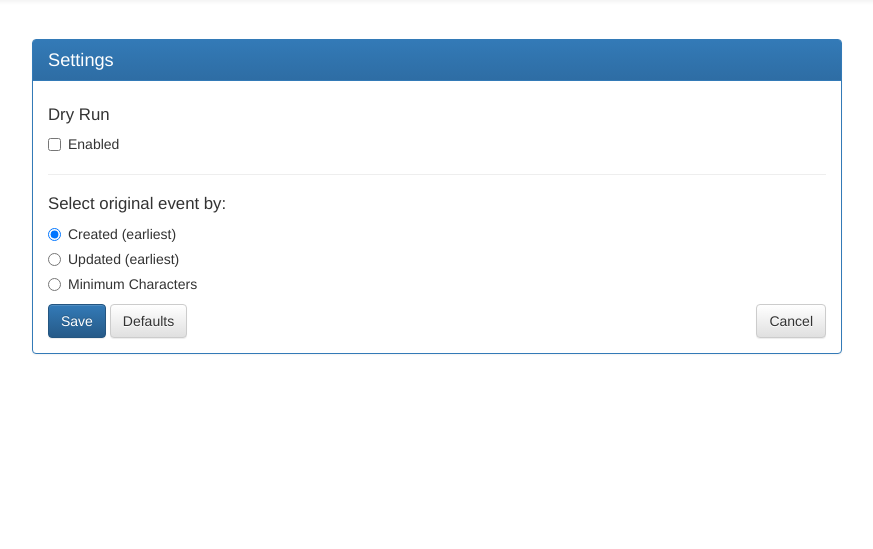
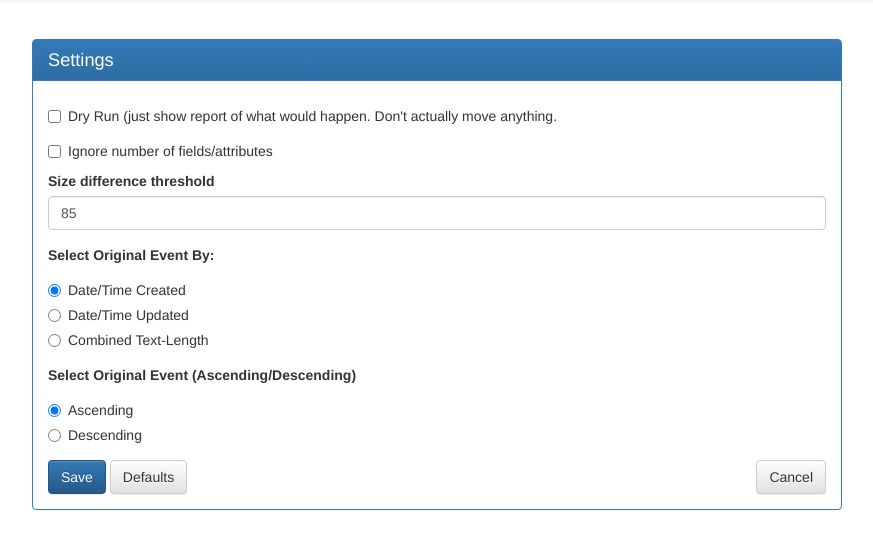
Before and after one commit to izilly/gcal_dedup, a Django app: page /settings/ in a window 1280 px wide. Shown: the part 51-600 px from the top of the page, without its empty margins (203-1076 px from the left). Run offline with Django 3.2, Linux system fonts and the light colour scheme; some libraries are stand-ins or nearby versions.

Commit message:
handle new settings in webapp

```diff
--- a/pick_calendar/templates/pick_calendar/settings.html
+++ b/pick_calendar/templates/pick_calendar/settings.html
@@ -12,21 +12,57 @@
       <form action="{% url 'pick_calendar:settings_update' %}" method="post">
         {% csrf_token %}
 
-        <h5 class="list-group-heading">Dry Run</h3>
+        <!--<h5 class="list-group-heading">Dry Run</h3>-->
+        <!--<label>Options-->
+        <!--</label>-->
 
+        <div class="form-group">
             <div class="checkbox">
               <label>
                 <input type="checkbox"
                        id="dryrun"
                        name='dryrun'
                        value="True">
-            Enabled
+                Dry Run  (just show report of what would happen.  Don't actually move anything.
+              </label>
+            </div>
+        </div>
+
+        <div class="form-group">
+            <!--<label>Tests (to avoid false positives, etc)</label>-->
+
+            <div class="checkbox">
+              <label>
+                <input type="checkbox"
+                       id="ignore_attrs_num"
+                       name='ignore_attrs_num'
+                       value="True">
+                Ignore number of fields/attributes
               </label>
             </div>
 
-        <hr />
 
-        <h5 class="list-group-heading">Select original event by:</h3>
+            <label for="size_diff_threshold">Size difference threshold</label>
+            <input type="number"
+                   class="form-control"
+                   id="size_diff_threshold"
+                   name="size_diff_threshold"
+                   placeholder="85">
+
+        </div>
+
+
+
+
+
+
+        <!--<hr />-->
+
+
+        <div class="form-group">
+
+            <!--<h5 class="list-group-heading">Select original event by:</h5>-->
+            <label>Select Original Event By:</label>
 
             <div class="radio">
               <label>
@@ -35,7 +71,7 @@
                        id="created_earliest"
                        value="created_earliest"
                        checked >
-            Created (earliest)
+                Date/Time Created
               </label>
             </div>
 
@@ -45,7 +81,7 @@
                        name="select_original"
                        id="updated_earliest"
                        value="updated_earliest" >
-            Updated (earliest)
+                Date/Time Updated
               </label>
             </div>
 
@@ -55,9 +91,41 @@
                        name="select_original"
                        id="min_chars"
                        value="min_chars" >
-            Minimum Characters
+                Combined Text-Length
               </label>
             </div>
+        </div> <!--form-group-->
+
+        <div class="form-group">
+            <label>Select Original Event (Ascending/Descending)</label>
+
+            <div class="radio">
+              <label>
+                <input type="radio"
+                       id="ascending"
+                       name='ascending'
+                       value="ascending"
+                       checked >
+                Ascending
+              </label>
+            </div>
+
+            <div class="radio">
+              <label>
+                <input type="radio"
+                       id="descending"
+                       name='ascending'
+                       value="descending" >
+                Descending
+              </label>
+            </div>
+        </div> <!--form-group-->
+
+
+
+
+
+
 
         <button type="submit" class="btn btn-primary">Save</button>
         <a href="{% url 'pick_calendar:settings_default' %}">
@@ -85,6 +153,10 @@
     current_settings.created_earliest = {{ context|safe }}.created_earliest;
     current_settings.updated_earliest = {{ context|safe }}.updated_earliest;
     current_settings.min_chars = {{ context|safe }}.min_chars;
+    current_settings.ignore_attrs_num = {{ context|safe }}.ignore_attrs_num;
+    current_settings.ascending = {{ context|safe }}.ascending;
+    current_settings.descending = {{ context|safe }}.descending;
+    current_settings.size_diff_threshold = {{ context|safe }}.size_diff_threshold;
   </script>
   <!--restore current settings-->
   <script src="{% static 'settings.js' %}"></script>
--- a/pick_calendar/views.py
+++ b/pick_calendar/views.py
@@ -32,6 +32,10 @@ def get_progress(request, reset=False):
                     'created_earliest': True,
                     'updated_earliest': False,
                     'min_chars': False,
+                    'ignore_attrs_num': False,
+                    'size_diff_threshold': 85,
+                    'ascending': True,
+                    'descending': False,
                     'rep1f': '',
                     'rep1r': '',
                     }
@@ -142,6 +146,10 @@ def settings(request):
                'created_earliest': progress['created_earliest'],
                'updated_earliest': progress['updated_earliest'],
                'min_chars': progress['min_chars'],
+               'ignore_attrs_num': progress['ignore_attrs_num'],
+               'size_diff_threshold': progress['size_diff_threshold'],
+               'ascending': progress['ascending'],
+               'descending': progress['descending'],
               }
     context_json = json.dumps(context)
     return render(request, 'pick_calendar/settings.html', {'context': context_json})
@@ -172,12 +180,20 @@ def settings_update(request, default=False):
     #progress['rep1f'] = rep1f
     #progress['rep1r'] = rep1r
 
+    ascending = request.POST.get('ascending')
+    #if ascending is not False:
+        #ascending = True;
+
     if default:
         progress['dryrun'] = False
         progress['created_earliest'] = True
         progress['updated_earliest'] = False
         progress['min_chars'] = False
         progress['select_original'] = 'created_earliest'
+        progress['ignore_attrs_num'] = True
+        progress['ascending'] = True
+        progress['descending'] = False
+        progress['size_diff_threshold'] = 85;
         request.session['progress'] = progress
         return redirect('pick_calendar:settings')
     else:
@@ -187,5 +203,9 @@ def settings_update(request, default=False):
         progress['created_earliest'] = select_original == 'created_earliest'
         progress['updated_earliest'] = select_original == 'updated_earliest'
         progress['min_chars'] = select_original == 'min_chars'
+        progress['ignore_attrs_num'] = request.POST.get('ignore_attrs_num') is not None
+        progress['ascending'] = ascending == 'ascending'
+        progress['descending'] = ascending == 'descending'
+        progress['size_diff_threshold'] = request.POST.get('size_diff_threshold')
         request.session['progress'] = progress
         return redirect('pick_calendar:index')
--- a/static/settings.js
+++ b/static/settings.js
@@ -3,10 +3,22 @@ function restore_check(id, current) {
   element['checked'] = current;
 }
 
-var settings = ['dryrun', 'created_earliest', 'updated_earliest', 'min_chars'];
-for (i of settings) {
+function restore_value(id, current) {
+  var element = document.getElementById(id);
+  element['value'] = current;
+}
+
+var check_settings = ['dryrun', 'created_earliest', 'updated_earliest', 'min_chars', 'ignore_attrs_num', 'ascending', 'descending'];
+for (i of check_settings) {
   restore_check (i, current_settings[i]);
-};
+}
+
+var value_settings = ['size_diff_threshold'];
+for (i of value_settings) {
+    restore_value (i, current_settings[i]);
+}
+
+
 
 //Object.keys(current_settings).forEach(function (k) {
   //restore_check (k, current_settings[k]);
```
Lines whose indentation alone changed are shown as unchanged.
